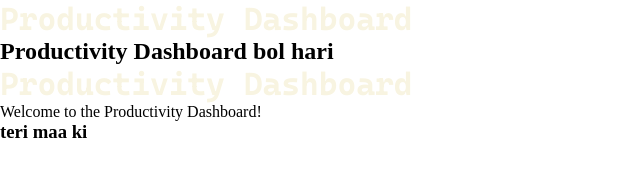
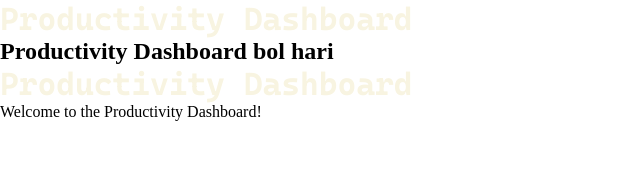
Before and after one commit to Krushna-Nanda/Productivity_Dashboard, a plain HTML site: page index.html in a window 1280 px wide. Shown: the whole page, without its empty margins (0-640 px from the left). Drawn offline with Linux system fonts and the light colour scheme.

Commit message:
new file:   styles.css

```diff
--- a/index.html
+++ b/index.html
@@ -14,7 +14,7 @@
     <h2>Productivity Dashboard bol hari</h2>
     <h1 id="test">Productivity Dashboard</h1>
     <p>Welcome to the Productivity Dashboard!</p>
-    <h3>teri maa ki </h3>
+
 </body>
 <script src="script.js"></script>
 </html>
```
